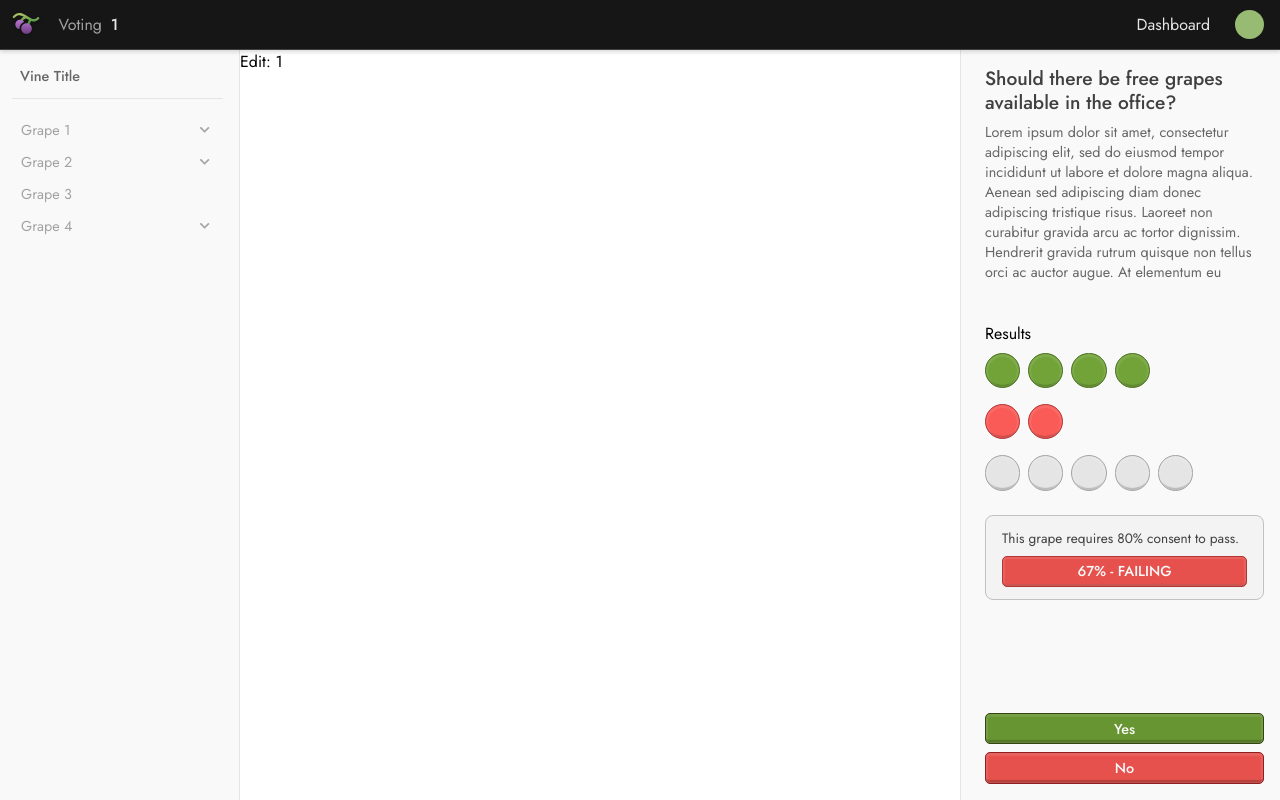
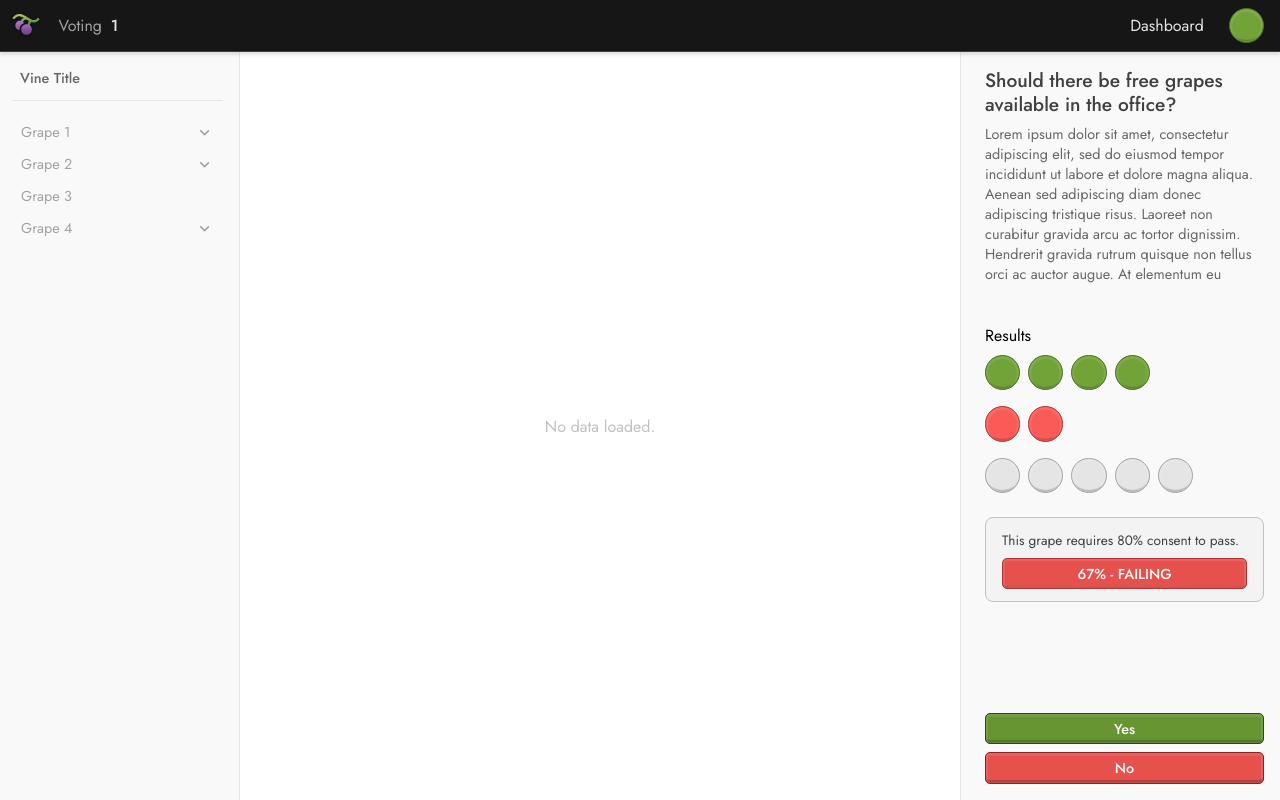
Before and after one commit to bevans-o/grapevine, a Next.js app: page /tool/vote/1 in a window 1280 px wide. Built offline with nearby package versions, Linux system fonts and the light colour scheme.

Commit message:
tidied up

```diff
--- /dev/null
+++ b/src/app/components/BubblePlot/BubblePlot.tsx
@@ -0,0 +1,10 @@
+import React from 'react'
+import bubble from './bubble.module.css'
+
+function BubblePlot() {
+  return (
+    <div className={bubble.container}>No data loaded.</div>
+  )
+}
+
+export default BubblePlot
--- /dev/null
+++ b/src/app/components/BubblePlot/bubble.module.css
@@ -0,0 +1,10 @@
+.container {
+    width: 100%;
+    height: 100%;
+
+    display: flex;
+    align-items: center;
+    justify-content: center;
+
+    color: var(--n400);
+}
--- a/src/app/components/Menu/Menu.tsx
+++ b/src/app/components/Menu/Menu.tsx
@@ -2,6 +2,7 @@ import React from 'react'
 import menu from './menu.module.css'
 import Logo from '../Logo/Logo'
 import Link from 'next/link'
+import User from '../User/User'
 
 function Menu({mode, title}: {mode: string, title: string}) {
   return (
@@ -18,9 +19,7 @@ function Menu({mode, title}: {mode: string, title: string}) {
                 </div>
             </Link>
 
-            <div className={menu.user}>
-
-            </div>
+            <User vote='yes' name=""/>
         </div>
 
     </nav>
--- a/src/app/components/Menu/menu.module.css
+++ b/src/app/components/Menu/menu.module.css
@@ -52,6 +52,9 @@
     background: var(--n800);
     border-color: var(--n700);
     color: var(--a300);
+
+    box-shadow: inset 0 0px 0px 1px rgba(255, 255, 255, 0.05),
+    inset 0 -5px 0px -3px rgba(0, 0, 0, 0.5);
 }
 
 .user {
--- a/src/app/components/User/User.tsx
+++ b/src/app/components/User/User.tsx
@@ -6,9 +6,9 @@ function User({name, vote}: {name: string, vote: string}) {
     <div className={`${user.token} ${vote === "yes" && user.yes} ${vote === "no" && user.no}`}>
         <img/>
 
-        <div className={user.tooltip}>
+        {name != "" && <div className={user.tooltip}>
             {name}
-        </div>
+        </div>}
 
     </div>
   )
--- a/src/app/tool/vote/[vine]/page.tsx
+++ b/src/app/tool/vote/[vine]/page.tsx
@@ -1,3 +1,4 @@
+import BubblePlot from "@/app/components/BubblePlot/BubblePlot";
 import Menu from "@/app/components/Menu/Menu";
 import TreeView from "@/app/components/TreeView/TreeView";
 import VotePanel from "@/app/components/VotePanel/VotePanel";
@@ -7,10 +8,8 @@ export default function Vote({ params }: {params: {vine: string}} ) {
       <>
         <Menu mode="Voting" title={params.vine}/>
         <TreeView />
-        <div>
-          Edit: {params.vine}
-        </div>
-        <VotePanel/>
+        <BubblePlot />
+        <VotePanel />
       </>
     )
   }
```
Also changed, not shown: src/app/tool/build/[vine]/page.tsx (+3 -4 lines).
